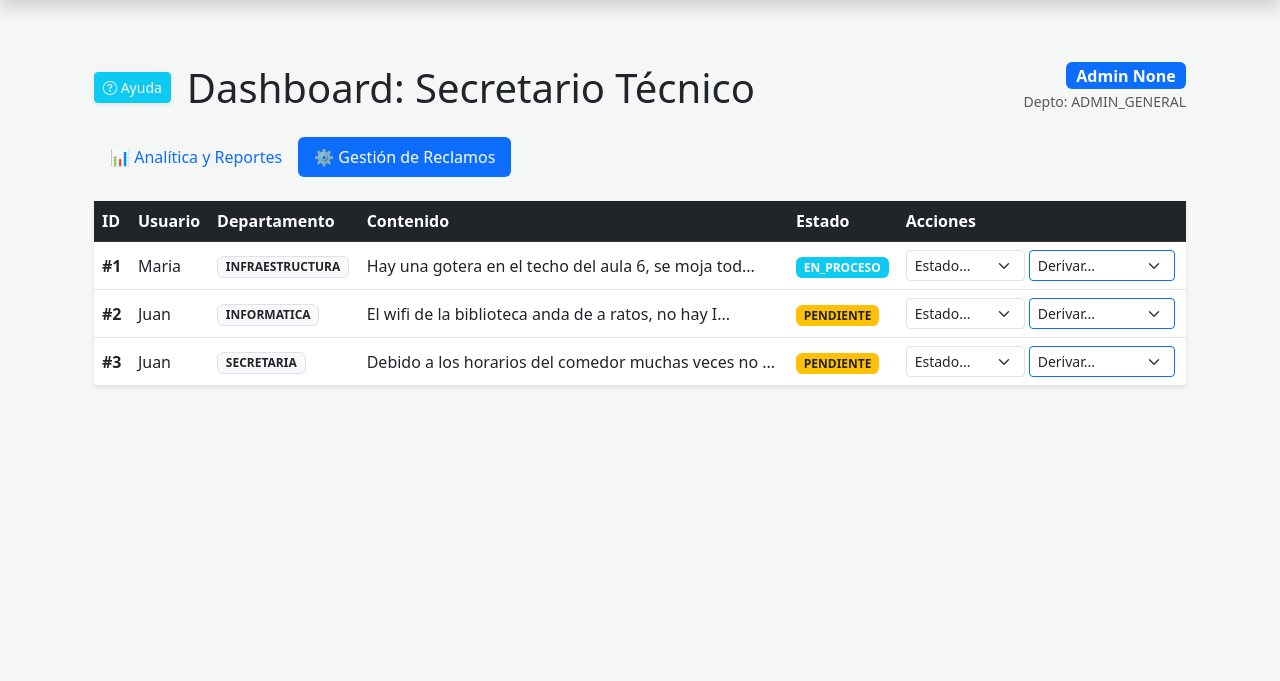
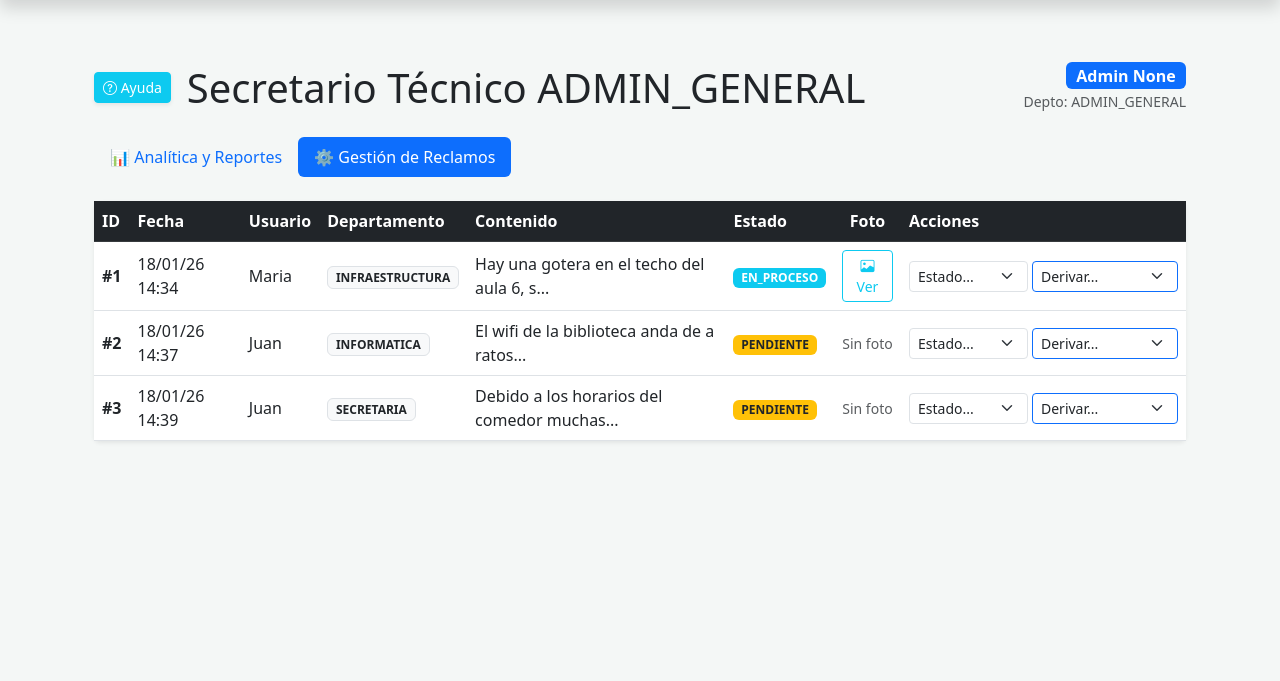
Before and after one commit to DinoMondino/Programacion_Avanzada_Final, a Flask app: page /admin_dashboard in a window 1280 px wide, after a click on "⚙️ Gestión de Reclamos". Shown: the part 56-737 px from the top of the page. Run offline with Flask 3, Linux system fonts and the light colour scheme; a user stored in the database is signed in.

Commit message:
se agregó hora

```diff
--- a/app.py
+++ b/app.py
@@ -283,8 +283,5 @@ if __name__ == '__main__':
     inicializar_base_de_datos() # Llamada única al iniciar
     app.run(debug=True)
 
-# agregarle nombre al dashboard de jefe departamento
-# el resto de estudiantes, el jefe y el secretario no pueden ver la foto subida en el reclamo de otro estudiate
 # el grafico de torta tiene resueltos y pendientes pero no en proceso
-# en la seccion de gestion reclamos del secretario o jefe no aparece la fecha de creación de los reclamos, tampoco aparece en la seccion ver reclamos que tienen los estudiantes
 # cuando te dice que se encontro un reclamo similar, no deberia dejar crear el reclamo si que el usuario confirme que no son similares
--- a/templates/admin_dashboard.html
+++ b/templates/admin_dashboard.html
@@ -7,7 +7,10 @@
             <button type="button" class="btn btn-info btn-sm me-3 shadow-sm text-white" data-bs-toggle="modal" data-bs-target="#modalAyuda">
                 <i class="bi bi-question-circle"></i> Ayuda
             </button>
-            <h1 class="mb-0">Dashboard: {{ current_user.rol_admin.value }}</h1>
+            <h1 class="mb-0">
+                {{ current_user.rol_admin.value }}
+                {{ current_user.departamento_id.replace('D_', '') if current_user.departamento_id else 'General' }}
+            </h1>
         </div>
         <div class="text-end">
             <span class="badge bg-primary fs-6">{{ current_user.nombre }} {{ current_user.apellido }}</span><br>
@@ -69,28 +72,40 @@
                         <thead class="table-dark">
                             <tr>
                                 <th>ID</th>
-                                <th>Usuario</th>
-                                <th>Departamento</th> <th>Contenido</th>
+                                <th>Fecha</th> <th>Usuario</th>
+                                <th>Departamento</th>
+                                <th>Contenido</th>
                                 <th>Estado</th>
-                                <th>Acciones</th>
+                                <th class="text-center">Foto</th> <th>Acciones</th>
                             </tr>
                         </thead>
                         <tbody>
                             {% for rec in reclamos_admin %}
                             <tr>
                                 <td><strong>#{{ rec.id }}</strong></td>
+                                <td>{{ rec.fecha_creacion.strftime('%d/%m/%y %H:%M') if rec.fecha_creacion else '-' }}</td>
                                 <td>{{ rec.autor.nombre if rec.autor else 'Sistema' }}</td>
                                 <td>
                                     <span class="badge bg-light text-dark border">
                                         {{ rec.departamento_id.replace('D_', '') if rec.departamento_id else 'GENERAL' }}
                                     </span>
                                 </td>
-                                <td>{{ rec.contenido[:50] }}...</td>
+                                <td>{{ rec.contenido[:40] }}...</td>
 
                                 <td>
                                     <span class="badge {% if rec.estado == 'pendiente' %}bg-warning text-dark{% elif rec.estado == 'en_proceso' %}bg-info{% elif rec.estado == 'resuelto' %}bg-success{% else %}bg-danger{% endif %}">
                                         {{ rec.estado.upper() }}
                                     </span>
+                                </td>
+
+                                <td class="text-center">
+                                    {% if rec.adjunto_url %}
+                                    <a href="{{ url_for('static', filename='uploads/' + rec.adjunto_url) }}" target="_blank" class="btn btn-sm btn-outline-info">
+                                        <i class="bi bi-image"></i> Ver
+                                    </a>
+                                    {% else %}
+                                    <span class="text-muted small">Sin foto</span>
+                                    {% endif %}
                                 </td>
 
                                 <td>
@@ -119,7 +134,7 @@
                                 </td>
                             </tr>
                             {% else %}
-                            <tr><td colspan="6" class="text-center py-4 text-muted">No hay reclamos para mostrar.</td></tr>
+                            <tr><td colspan="8" class="text-center py-4 text-muted">No hay reclamos para mostrar.</td></tr>
                             {% endfor %}
                         </tbody>
                     </table>
@@ -137,7 +152,7 @@
                 <button type="button" class="btn-close btn-close-white" data-bs-dismiss="modal" aria-label="Close"></button>
             </div>
             <div class="modal-body p-4">
-                <p>"Bienvenido al panel de Gestión de la Facultad de Ingeniería: Aquí podrá administrar los reclamos de los usuarios y visualizar estadísticas clave de su área de forma rápida y sencilla"
+                <p>"Bienvenido al panel de Gestión de la Facultad de Ingeniería: Aquí podrá administrar los reclamos de los usuarios y visualizar estadísticas clave de su área de forma rápida y sencilla"</p>
             </div>
         </div>
     </div>
@@ -147,17 +162,18 @@
 <script>
     document.addEventListener('DOMContentLoaded', function() {
         const ctx = document.getElementById('chartEstados').getContext('2d');
-        // Accedemos a data_analitica.stats según la estructura que definimos
         new Chart(ctx, {
             type: 'pie',
             data: {
-                labels: ['Pendientes', 'Resueltos'],
+                // CORRECCIÓN 3: Se incluyó "En Proceso" en etiquetas y datos
+                labels: ['Pendientes', 'En Proceso', 'Resueltos'],
                 datasets: [{
                     data: [
                         {{ data_analitica.stats.pendientes if data_analitica.stats else 0 }},
+                        {{ data_analitica.stats.en_proceso if data_analitica.stats else 0 }},
                         {{ data_analitica.stats.resueltos if data_analitica.stats else 0 }}
                     ],
-                    backgroundColor: ['#ffc107', '#198754'],
+                    backgroundColor: ['#ffc107', '#0dcaf0', '#198754'],
                     borderWidth: 2,
                     borderColor: '#ffffff'
                 }]
```
Also changed, not shown: database.db.
